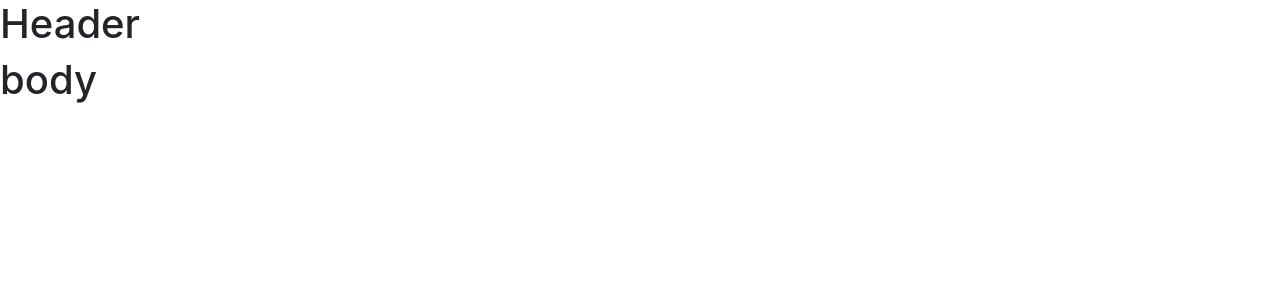
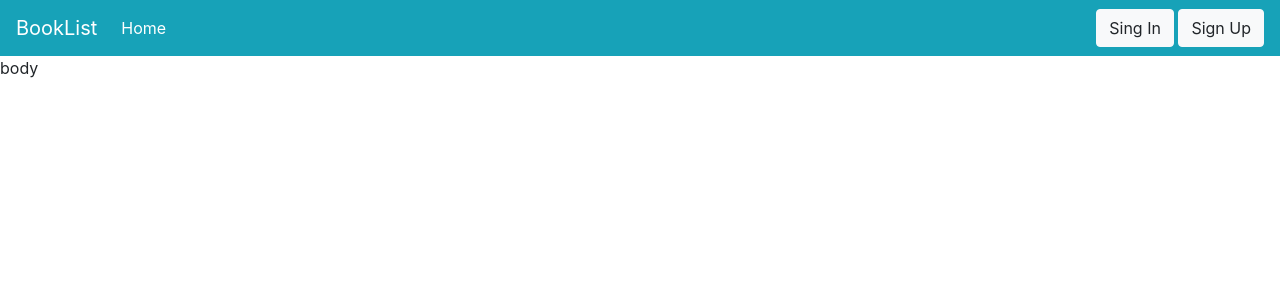
Before and after one commit to MarcSaureu/BookList, a Django app: page / in a window 1280 px wide. Shown: the top 300 px of the page. Run offline with Django 3.2, Linux system fonts and the light colour scheme; some libraries are stand-ins or nearby versions.

Commit message:
Header implemented with bootstrap, and logic for logged and unlogged user

```diff
--- a/website/templates/body.html
+++ b/website/templates/home.html
@@ -2,5 +2,5 @@
 
 
 {% block page_content %}
-<h1>body</h1>
+	<p>body</p>
 {% endblock %}
--- a/website/templates/login_header.html
+++ b/website/templates/login_header.html
@@ -1,5 +1,27 @@
 {% extends "base.html" %}
 
 {% block headers %}
-<h1>Header</h1>
+	{% if request.user.is_authenticated %}
+	    <h1>Head with login</h1>
+	{% endif %}
+
+	{% if not request.user.is_authenticated %}
+		<nav class="navbar navbar-expand-lg navbar-light bg-info">
+		  <a class="navbar-brand text-white" href="#">BookList</a>
+		  <button class="navbar-toggler" type="button" data-toggle="collapse" data-target="#navbarSupportedContent" aria-controls="navbarSupportedContent" aria-expanded="false" aria-label="Toggle navigation">
+		    <span class="navbar-toggler-icon"></span>
+		  </button>
+
+		  <div class="collapse navbar-collapse" id="navbarSupportedContent">
+		    <ul class="navbar-nav mr-auto">
+		      <li class="nav-item active">
+		        <a class="nav-link text-white" href="#">Home <span class="sr-only">(current)</span></a>
+		      </li>
+		  </div>
+		  <button type="button" class="btn btn-light">Sing In</button>
+		  <p>&nbsp</p>
+		  <button type="button" class="btn btn-light">Sign Up</button>
+		</nav>
+
+	{% endif %}
 {% endblock %}
--- a/website/urls.py
+++ b/website/urls.py
@@ -2,5 +2,5 @@ from django.urls import path
 from website import views
 
 urlpatterns = [
-	path('', views.boby, name = 'website')
+	path('', views.home, name = 'website')
 ]
--- a/website/views.py
+++ b/website/views.py
@@ -1,4 +1,5 @@
 from django.shortcuts import render
 
-def boby(request):
-	return render(request, 'body.html', {})
+def home(request):
+	print('ok')
+	return render(request, 'home.html', {})
```
